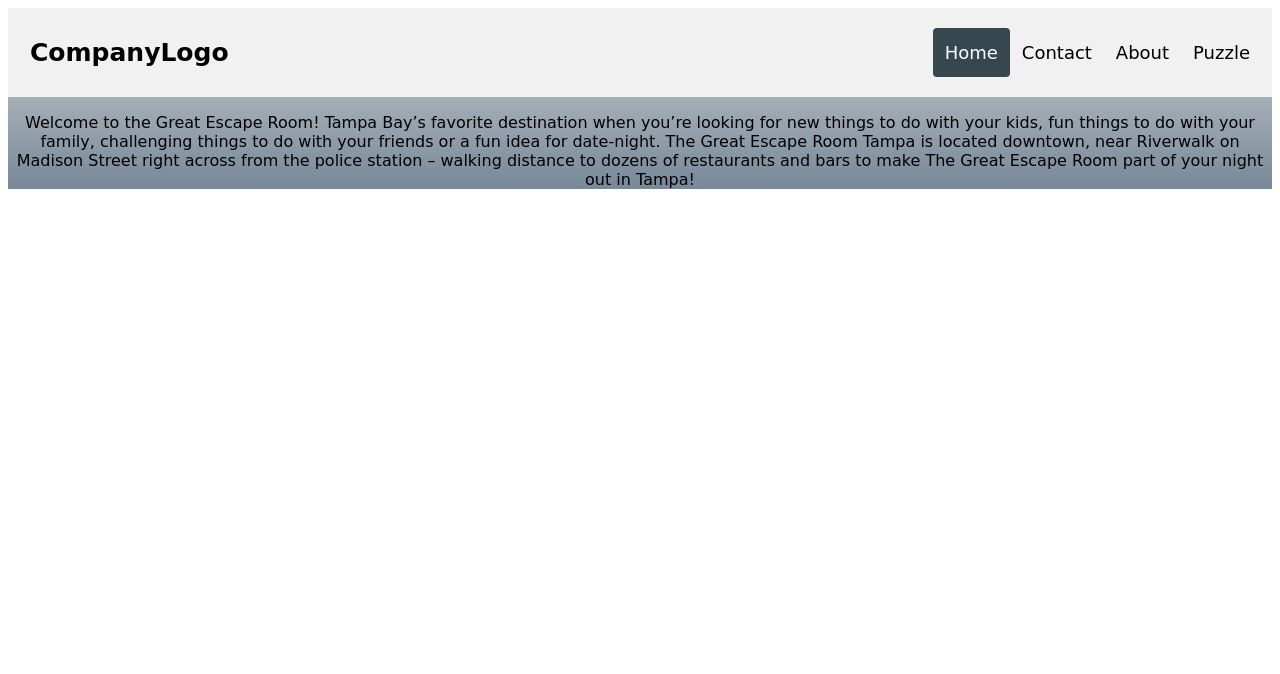
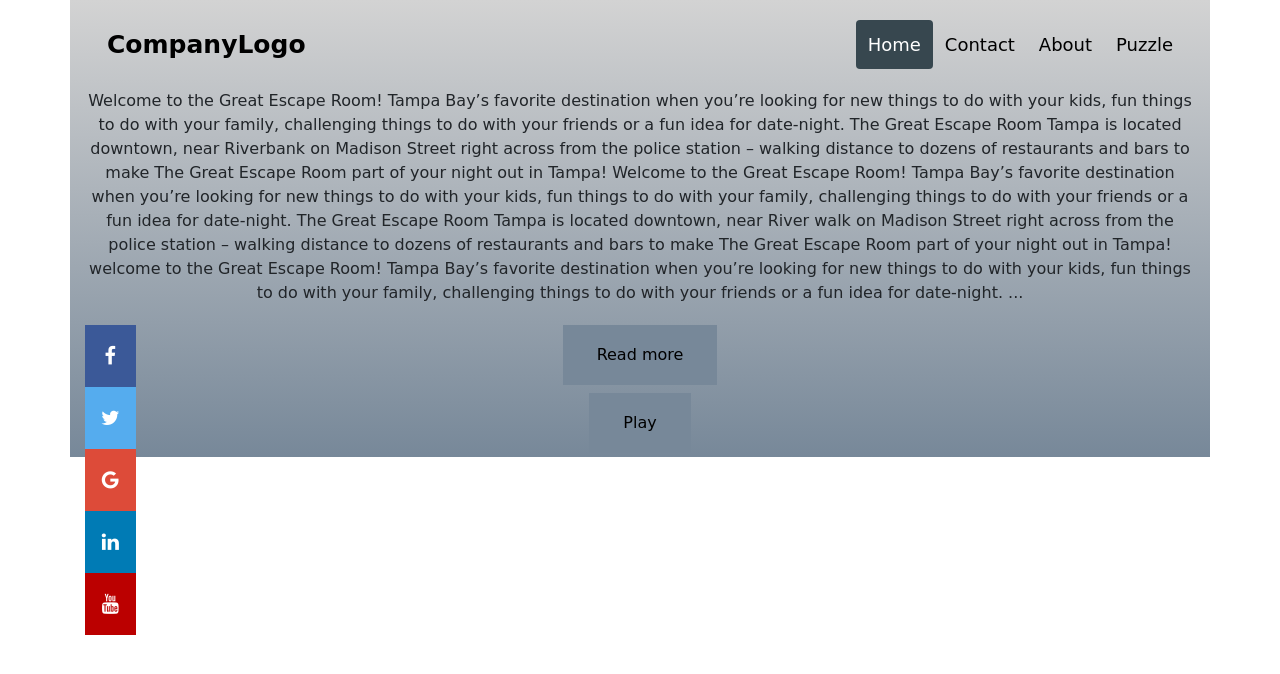
Before and after one commit to SurekshyaSharma/EscapeGame, a plain HTML site: page index.html in a window 1280 px wide. Drawn offline with nearby package versions, Linux system fonts and the light colour scheme.

Commit message:
Added new features

```diff
--- a/index.html
+++ b/index.html
@@ -1,74 +1,19 @@
 <!DOCTYPE html>
 <html>
 <head>
+<title>Escape With me</title>
+<meta charset="utf-8">
 <meta name="viewport" content="width=device-width, initial-scale=1">
-<title>Escape with me</title>
-<style>
-* {box-sizing: border-box;}
-/*header class ----------------------------------------------------------------------------*/
-#main {
-  margin: 0;
-  font-family: Arial, Helvetica, sans-serif;
-}
+<link rel="stylesheet" href="https://maxcdn.bootstrapcdn.com/bootstrap/4.4.1/css/bootstrap.min.css">
+<script src="https://ajax.googleapis.com/ajax/libs/jquery/3.4.1/jquery.min.js"></script>
+<script src="https://cdnjs.cloudflare.com/ajax/libs/popper.js/1.16.0/umd/popper.min.js"></script>
+<script src="https://maxcdn.bootstrapcdn.com/bootstrap/4.4.1/js/bootstrap.min.js"></script>
 
-.header {
-  overflow: hidden;
-  background-color: #f1f1f1;
-  padding: 20px 10px;
-}
-
-.header a {
-  float: left;
-  color: black;
-  text-align: center;
-  padding: 12px;
-  text-decoration: none;
-  font-size: 18px;
-  line-height: 25px;
-  border-radius: 4px;
-}
-
-.header a.logo {
-  font-size: 25px;
-  font-weight: bold;
-}
-
-.header a:hover {
-  background-color:#778899;
-  color: white;
-}
-
-.header a.active {
-  background-color:#37474f ;
-  color: white;
-}
-
-.header-right {
-  float: right;
-}
-
-
-/*button class-------------------------------------------------------------------------------------*/
-
-
-.container{
-    font-family:Brush Script MT, Brush Script Std, cursive;
-    background-image: linear-gradient(#D3D3D3,#778899 )
-}
-
-/* responsive------------------------------------------------------------------------------------*/
-@media screen and (max-width: 500px) {
-  .header a {
-    float: none;
-    display: block;
-    text-align: left;
-  }
-
-  .header-right {
-    float: none;
-  }
-}
-</style>
+<link rel="stylesheet" href="https://cdnjs.cloudflare.com/ajax/libs/font-awesome/4.7.0/css/font-awesome.min.css">
+<!-- linking javascript to HTMl -->
+<script type="text/javascript" src="./main.js"></script>
+<!-- linking stylesheet to HTMl -->
+<link rel="stylesheet" href="./style.css">
 </head>
 <body>
 <div class = "container" >
@@ -81,14 +26,46 @@
                 <a href="#about">About</a>
                 <a href="#puzzle">Puzzle</a>
             </div>
+    </div>
 
+    <div  class="main" align='center'>
+        <p>  Welcome to the Great Escape Room! Tampa Bay’s favorite destination when you’re looking for new things to do with your kids,
+             fun things to do with your family, challenging things to do with your friends or a fun idea for date-night.
+             The Great Escape Room Tampa is located downtown,
+             near Riverbank on Madison Street right across from the police station –
+             walking distance to dozens of restaurants and bars to make The Great Escape Room part of your night out in Tampa!
+             Welcome to the Great Escape Room! Tampa Bay’s favorite destination when you’re looking for new things to do with your kids,
+             fun things to do with your family, challenging things to do with your friends or a fun idea for date-night.
+             The Great Escape Room Tampa is located downtown,
+             near River walk on Madison Street right across from the police station –
+             walking distance to dozens of restaurants and bars to make The Great Escape Room part of your night out in Tampa!
+             welcome to the Great Escape Room! Tampa Bay’s favorite destination when you’re looking for new things to do with your kids,
+             fun things to do with your family, challenging things to do with your friends or a fun idea for date-night.
+             <span id="dots">...</span>
+             <span id="more">erisque enim ligula venenatis dolor. Maecenas nisl est, ultrices nec congue eget, auctor vitae massa. Fusce luctus vestibulum augue ut aliquet. Nunc sagittis dictum nisi, sed ullamcorper ipsum dignissim ac. In at libero sed nunc venenatis imperdiet sed ornare turpis. Donec vitae dui eget tellus gravida venenatis. Integer fringilla congue eros non fermentum.
+                 Sed dapibus pulvinar nibh tempor porta.
+             </span>
+        </p>
+        <button onclick="myFunction()"  class="button button1">Read more</button>
+        <br>
 
+        <!-- <div class="row">
+            <div class="col-md-4 col-lg-2">
+                <button align= "center" class="btn btn-primary  btn-block">Sign up</button>
+            </div>
+        </div> -->
+        <button class="button button1">Play</button>
 
-    </div>
-    <div  align='center'>
-        <p>Welcome to the Great Escape Room! Tampa Bay’s favorite destination when you’re looking for new things to do with your kids, fun things to do with your family, challenging things to do with your friends or a fun idea for date-night. The Great Escape Room Tampa is located downtown, near Riverwalk on Madison Street right across from the police station – walking distance to dozens of restaurants and bars to make The Great Escape Room part of your night out in Tampa! </p>
+        <!-- <img src="escape room.jpg" alt="Escape With Me"> -->
 
-    </div>
+        <div class="icon-bar">
+            <a href="#" class="facebook"><i class="fa fa-facebook"></i></a>
+            <a href="#" class="twitter"><i class="fa fa-twitter"></i></a>
+            <a href="#" class="google"><i class="fa fa-google"></i></a>
+            <a href="#" class="linkedin"><i class="fa fa-linkedin"></i></a>
+            <a href="#" class="youtube"><i class="fa fa-youtube"></i></a>
+        </div>
+
 </div>
 </body>
 </html>
--- /dev/null
+++ b/main.js
@@ -0,0 +1,19 @@
+$(document).ready( function () {
+
+   });
+
+function myFunction() {
+  var dots = document.getElementById("dots");
+  var moreText = document.getElementById("more");
+  var btnText = document.getElementById("button button1");
+
+  if (dots.style.display === "none") {
+    dots.style.display = "inline";
+    btnText.innerHTML = "Show more";
+    moreText.style.display = "none";
+  } else {
+    dots.style.display = "none";
+    btnText.innerHTML = "Show less";
+    moreText.style.display = "inline";
+  }
+}
--- /dev/null
+++ b/style.css
@@ -0,0 +1,153 @@
+
+
+* {box-sizing: border-box;}
+/*header class ----------------------------------------------------------------------------*/
+#main {
+  margin: 0;
+  font-family: Arial, Helvetica, sans-serif;
+}
+
+.header {
+  overflow: hidden;
+
+  padding: 20px 10px;
+}
+
+.header a {
+  float: left;
+  color: black;
+  text-align: center;
+  padding: 12px;
+  text-decoration: none;
+  font-size: 18px;
+  line-height: 25px;
+  border-radius: 4px;
+}
+
+.header a.logo {
+  font-size: 25px;
+  font-weight: bold;
+}
+
+.header a:hover {
+  background-color:#778899;
+  color: white;
+}
+
+.header a.active {
+  background-color:#37474f ;
+  color: white;
+}
+
+.header-right {
+  float: right;
+}
+
+
+/*button class-------------------------------------------------------------------------------------*/
+.button {
+    background-color: #778899;
+    border: none;
+    color: white;
+    padding: 16px 32px;
+    text-align: center;
+    text-decoration: none;
+    display: inline-block;
+    font-size: 16px;
+    margin: 4px 2px;
+    transition-duration: 0.4s;
+    cursor: pointer;
+  }
+
+  .button1 {
+    background-color: #778899;
+    color:black;
+    border: 2px solid #778899;
+  }
+
+  .button1:hover {
+    background-color:  #37474f;
+    color: white;
+  }
+
+
+.container{
+    font-family:Brush Script MT, Brush Script Std, cursive;
+    background-image: linear-gradient(#D3D3D3,#778899 )
+    /* background-image: url("1.jpg"); */
+    /* opacity: 100%; */
+}
+img{
+    float :right;
+}
+
+/* responsive------------------------------------------------------------------------------------*/
+@media screen and (max-width: 500px) {
+  .header a {
+    float: none;
+    display: block;
+    text-align: left;
+  }
+
+  .header-right {
+    float: none;
+  }
+}
+/*icon bar------------------------------------------------------------------------------------*/
+.icon-bar {
+    position: fixed;
+    top: 60%;
+    -webkit-transform: translateY(-50%);
+    -ms-transform: translateY(-50%);
+    transform: translateY(-50%);
+  }
+
+  .icon-bar a {
+    display: block;
+    text-align: center;
+    padding: 16px;
+    transition: all 0.3s ease;
+    color: white;
+    font-size: 20px;
+  }
+
+  .icon-bar a:hover {
+    background-color: #000;
+  }
+
+  .facebook {
+    background: #3B5998;
+    color: white;
+  }
+
+  .twitter {
+    background: #55ACEE;
+    color: white;
+  }
+
+  .google {
+    background: #dd4b39;
+    color: white;
+  }
+
+  .linkedin {
+    background: #007bb5;
+    color: white;
+  }
+
+  .youtube {
+    background: #bb0000;
+    color: white;
+  }
+
+  .content {
+    margin-left: 75px;
+    font-size: 30px;
+  }
+  form {
+    max-width: 900px;
+    display: block;
+    margin: 0 auto;
+  }
+  /*see more-----------------------------------------------------------------------------------*/
+  #more {display: none;}
```
Also changed, not shown: 1.jpg (added), 1 other file.
